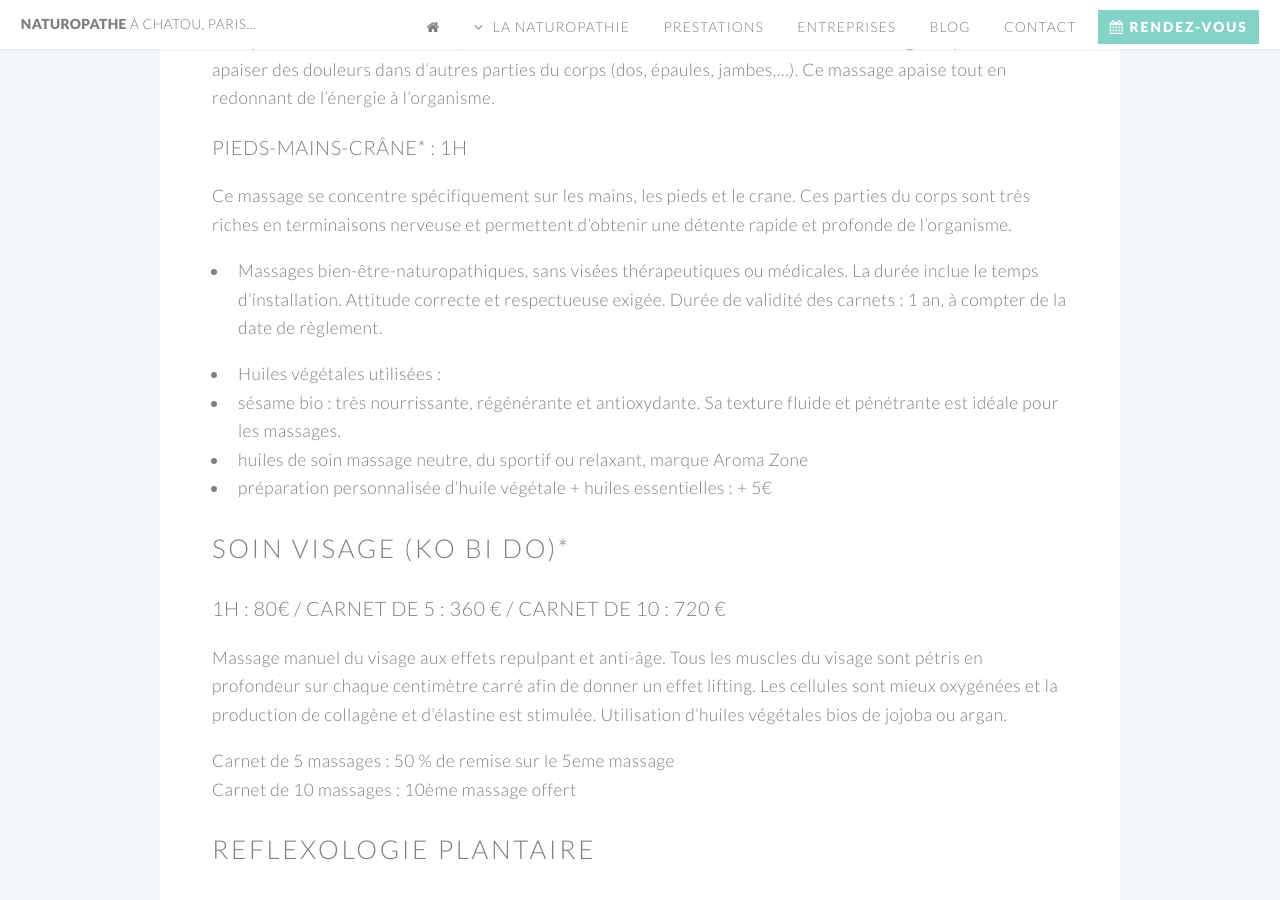
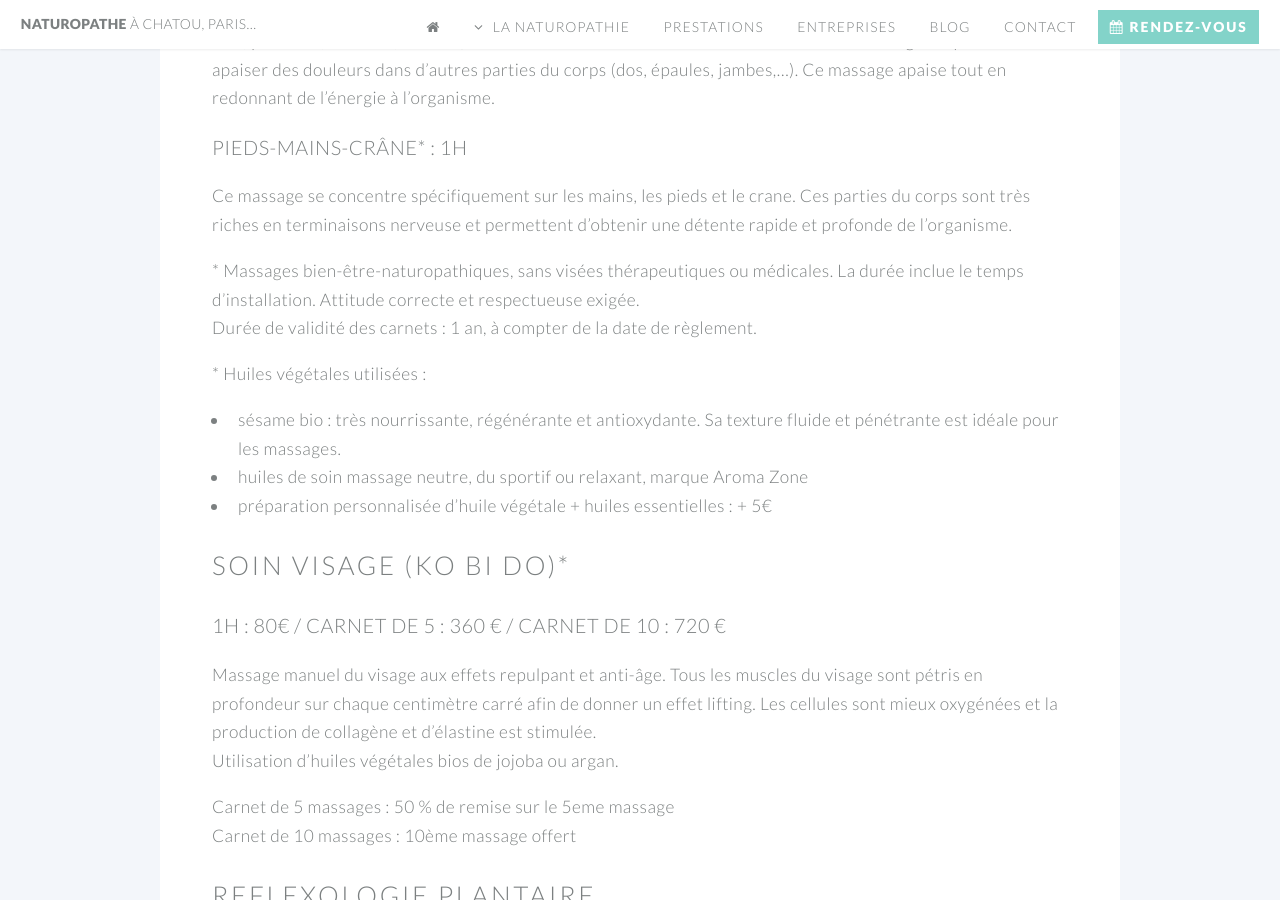
Before and after one commit to naturopathe/www.manebilliet.fr, a Jekyll site: the page built from prestations-de-naturopathie.md, in a window 1280 px wide and 900 px high, scrolled down 2541 px. Built offline with Jekyll 4.4.1, drawn with Linux system fonts in a browser that asks for light colours.

Commit message:
fixing stars

```diff
--- a/prestations-de-naturopathie.md
+++ b/prestations-de-naturopathie.md
@@ -68,10 +68,10 @@
 ### Pieds-mains-Crâne* : 1h
 Ce massage se concentre spécifiquement sur les mains, les pieds et le crane. Ces parties du corps sont très riches en terminaisons nerveuse et permettent d’obtenir une détente rapide et profonde de l’organisme.
 
-* Massages bien-être-naturopathiques, sans visées thérapeutiques ou médicales. La durée inclue le temps d’installation. Attitude correcte et respectueuse exigée.
+\* Massages bien-être-naturopathiques, sans visées thérapeutiques ou médicales. La durée inclue le temps d’installation. Attitude correcte et respectueuse exigée.
 Durée de validité des carnets : 1 an, à compter de la date de règlement.
 
-* Huiles végétales utilisées :
+\* Huiles végétales utilisées :
 - sésame bio : très nourrissante, régénérante et antioxydante. Sa texture fluide et pénétrante est idéale pour les massages.
 - huiles de soin massage neutre, du sportif ou relaxant, marque Aroma Zone
 - préparation personnalisée d’huile végétale + huiles essentielles : + 5€
```
